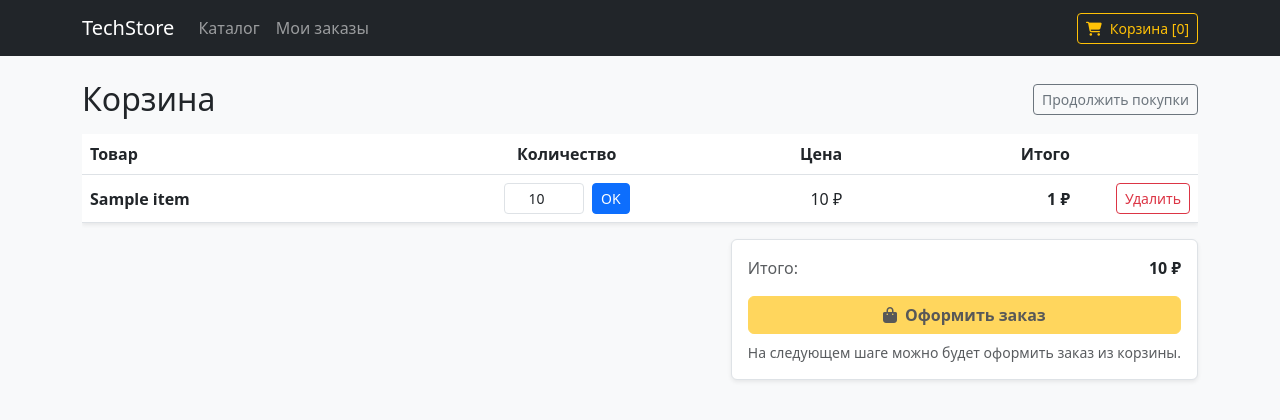
After one commit to vadik12555/rental_project, a Django app: template app/catalog/templates/catalog/cart.html in a window 1280 px wide. The commit adds this page. Shown: the top 420 px of the page. Run offline with Django 5.2, Linux system fonts and the light colour scheme; the template is opened without the code that fills it: most values are stand-ins (such as "Sample title", 1, 10 or a date in 2020); parts of the project's set-up code (start-up, migrations or seed data) failed here and were passed over.

Commit message:
Feature: Implemented session-based cart with context processor

```diff
--- a/app/catalog/cart.py
+++ b/app/catalog/cart.py
@@ -1,35 +1,79 @@
-from django.conf import settings
-from django.core.cache import cache
+from decimal import Decimal
+
 from .models import Item
 
+
 class Cart:
+    """
+    Session-based cart.
+
+    Stored in request.session as:
+      {
+        "<item_id>": {"quantity": 2},
+        ...
+      }
+    """
+
+    SESSION_KEY = "cart"
+
     def __init__(self, request):
-        # Привязываем корзину к ID пользователя
-        self.user_id = request.user.id
-        self.key = f"cart_{self.user_id}"
-        # Вытаскиваем данные из Redis (или берем пустой словарь)
-        self.cart = cache.get(self.key, {})
+        self.session = request.session
+        self.cart = self.session.get(self.SESSION_KEY, {})
+        if not isinstance(self.cart, dict):
+            self.cart = {}
+            self.session[self.SESSION_KEY] = self.cart
 
-    def add(self, item, quantity=1):
+    def save(self):
+        self.session[self.SESSION_KEY] = self.cart
+        self.session.modified = True
+
+    def add(self, item: Item, quantity: int = 1, override: bool = False):
         item_id = str(item.id)
+        quantity = int(quantity)
+        if quantity < 1:
+            return
+
         if item_id not in self.cart:
-            self.cart[item_id] = {'quantity': 0, 'price': str(item.price)}
+            self.cart[item_id] = {"quantity": 0}
 
-        self.cart[item_id]['quantity'] += quantity
+        if override:
+            self.cart[item_id]["quantity"] = quantity
+        else:
+            self.cart[item_id]["quantity"] += quantity
         self.save()
 
-    def remove(self, item):
+    def remove(self, item: Item):
         item_id = str(item.id)
         if item_id in self.cart:
             del self.cart[item_id]
             self.save()
 
-    def save(self):
-        # Сохраняем обновленные данные в редис на 24 часа
-        cache.set(self.key, self.cart, timeout=86400)
+    def clear(self):
+        self.session[self.SESSION_KEY] = {}
+        self.session.modified = True
+        self.cart = {}
 
-    def clear(self):
-        cache.delete(self.key)
+    def __len__(self):
+        return sum(row.get("quantity", 0) for row in self.cart.values())
+
+    def iter_items(self):
+        item_ids = [int(i) for i in self.cart.keys() if str(i).isdigit()]
+        items_by_id = {str(i.id): i for i in Item.objects.filter(id__in=item_ids)}
+
+        for item_id, row in self.cart.items():
+            item = items_by_id.get(item_id)
+            if not item:
+                continue
+            qty = int(row.get("quantity", 0) or 0)
+            if qty < 1:
+                continue
+            price = Decimal(str(item.price))
+            yield {
+                "item": item,
+                "quantity": qty,
+                "price": price,
+                "total_price": price * qty,
+            }
 
     def get_total_price(self):
-        return sum(float(v['price']) * v['quantity'] for v in self.cart.values())
+        return sum((row["total_price"] for row in self.iter_items()), Decimal("0"))
--- /dev/null
+++ b/app/catalog/context_processors.py
@@ -0,0 +1,8 @@
+from .cart import Cart
+
+
+def cart_count(request):
+    """
+    Provide cart item count for navbar.
+    """
+    return {"cart_count": len(Cart(request))}
--- /dev/null
+++ b/app/catalog/templates/catalog/cart.html
@@ -0,0 +1,99 @@
+<!DOCTYPE html>
+<html lang="ru">
+<head>
+    <meta charset="UTF-8">
+    <title>Корзина</title>
+    <link href="https://cdn.jsdelivr.net/npm/bootstrap@5.3.0/dist/css/bootstrap.min.css" rel="stylesheet">
+    <link href="https://cdnjs.cloudflare.com/ajax/libs/font-awesome/6.5.0/css/all.min.css" rel="stylesheet">
+</head>
+<body class="bg-light">
+    <nav class="navbar navbar-expand-lg navbar-dark bg-dark mb-4">
+        <div class="container">
+            <a class="navbar-brand" href="/shop/">TechStore</a>
+            <div class="navbar-nav me-auto">
+                <a class="nav-link" href="/shop/">Каталог</a>
+                <a class="nav-link" href="/my-orders/">Мои заказы</a>
+            </div>
+            <a class="btn btn-outline-warning btn-sm" href="/cart/">
+                <i class="fa-solid fa-cart-shopping me-2"></i>Корзина [{{ cart_count|default:0 }}]
+            </a>
+        </div>
+    </nav>
+
+    <div class="container">
+        <div class="d-flex justify-content-between align-items-center mb-3">
+            <h2 class="mb-0">Корзина</h2>
+            <a class="btn btn-outline-secondary btn-sm" href="/shop/">Продолжить покупки</a>
+        </div>
+
+        {% if cart_items %}
+            <div class="table-responsive">
+                <table class="table align-middle bg-white shadow-sm">
+                    <thead>
+                        <tr>
+                            <th>Товар</th>
+                            <th class="text-center" style="width: 160px;">Количество</th>
+                            <th class="text-end">Цена</th>
+                            <th class="text-end">Итого</th>
+                            <th class="text-end" style="width: 120px;"></th>
+                        </tr>
+                    </thead>
+                    <tbody>
+                        {% for row in cart_items %}
+                            <tr>
+                                <td>
+                                    <div class="fw-semibold">{{ row.item.title }}</div>
+                                    <div class="text-muted small">{{ row.item.description|default:"" }}</div>
+                                </td>
+                                <td class="text-center">
+                                    <form action="{% url 'cart_update' row.item.id %}" method="POST" class="d-flex justify-content-center gap-2">
+                                        {% csrf_token %}
+                                        <input
+                                            class="form-control form-control-sm text-center"
+                                            type="number"
+                                            min="1"
+                                            name="quantity"
+                                            value="{{ row.quantity }}"
+                                            style="width: 80px;"
+                                        >
+                                        <button class="btn btn-sm btn-primary" type="submit">OK</button>
+                                    </form>
+                                </td>
+                                <td class="text-end">{{ row.price }} ₽</td>
+                                <td class="text-end fw-semibold">{{ row.total_price }} ₽</td>
+                                <td class="text-end">
+                                    <form action="{% url 'cart_remove' row.item.id %}" method="POST" class="d-inline">
+                                        {% csrf_token %}
+                                        <button class="btn btn-sm btn-outline-danger" type="submit">
+                                            Удалить
+                                        </button>
+                                    </form>
+                                </td>
+                            </tr>
+                        {% endfor %}
+                    </tbody>
+                </table>
+            </div>
+
+            <div class="d-flex justify-content-end">
+                <div class="bg-white border rounded p-3 shadow-sm" style="min-width: 280px;">
+                    <div class="d-flex justify-content-between">
+                        <div class="text-muted">Итого:</div>
+                        <div class="fw-bold">{{ cart_total }} ₽</div>
+                    </div>
+                    <button class="btn btn-warning w-100 mt-3 fw-semibold" type="button" disabled>
+                        <i class="fa-solid fa-bag-shopping me-2"></i>Оформить заказ
+                    </button>
+                    <div class="text-muted small mt-2">
+                        На следующем шаге можно будет оформить заказ из корзины.
+                    </div>
+                </div>
+            </div>
+        {% else %}
+            <div class="alert alert-info">
+                Корзина пуста. Добавь товары из каталога.
+            </div>
+        {% endif %}
+    </div>
+</body>
+</html>
--- a/app/core/settings.py
+++ b/app/core/settings.py
@@ -67,6 +67,7 @@ TEMPLATES = [
                 'django.template.context_processors.request',
                 'django.contrib.auth.context_processors.auth',
                 'django.contrib.messages.context_processors.messages',
+                'catalog.context_processors.cart_count',
             ],
         },
     },
--- a/app/core/urls.py
+++ b/app/core/urls.py
@@ -3,7 +3,16 @@ from django.urls import path, include
 from django.conf import settings
 from django.conf.urls.static import static
 from rest_framework.routers import DefaultRouter
-from catalog.views import ItemViewSet, OrderViewSet, item_list, CartAPIView
+from catalog.views import (
+    ItemViewSet,
+    OrderViewSet,
+    item_list,
+    CartAPIView,
+    cart_add,
+    cart_detail,
+    cart_remove,
+    cart_update,
+)
 from rest_framework_simplejwt.views import TokenObtainPairView, TokenRefreshView
 from drf_spectacular.views import (
     SpectacularAPIView,
@@ -23,7 +32,11 @@ urlpatterns = [
     path('shop/', item_list, name='shop'),
     path('api/token/', TokenObtainPairView.as_view(), name='token_obtain_pair'),
     path('api/token/refresh/', TokenRefreshView.as_view(), name='token_refresh'),
-    path('cart/', CartAPIView.as_view(), name='cart_api'),
+    path('api/cart/', CartAPIView.as_view(), name='cart_api'),
+    path('cart/', cart_detail, name='cart_detail'),
+    path('cart/add/<int:item_id>/', cart_add, name='cart_add'),
+    path('cart/update/<int:item_id>/', cart_update, name='cart_update'),
+    path('cart/remove/<int:item_id>/', cart_remove, name='cart_remove'),
     path('api/schema/', SpectacularAPIView.as_view(), name='schema'),
     path('api/docs/', SpectacularSwaggerView.as_view(url_name='schema'), name='swagger-ui'),
     path('api/redoc/', SpectacularRedocView.as_view(url_name='schema'), name='redoc'),
```
Also changed, not shown: app/catalog/templates/catalog/index.html (+4 -4 lines), app/catalog/templates/catalog/orders.html (+7 -1 lines), app/catalog/views.py (+50 -2 lines).
